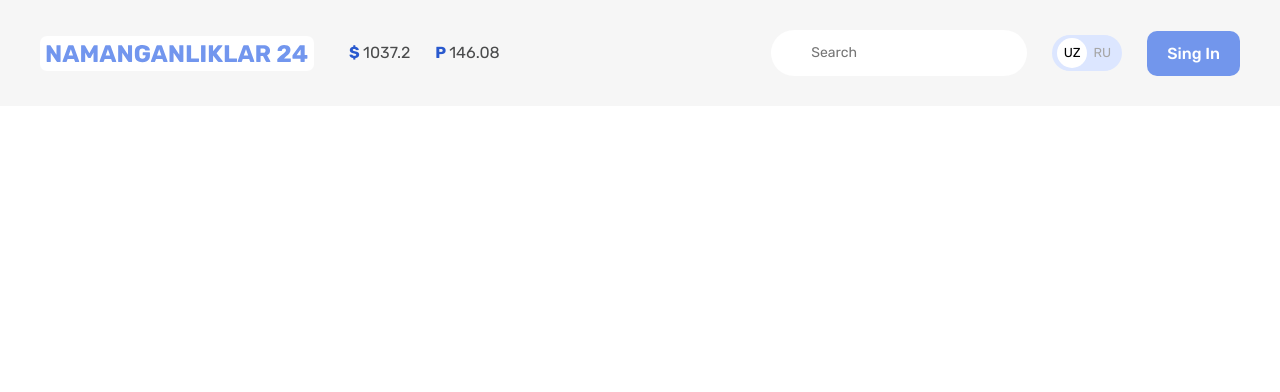
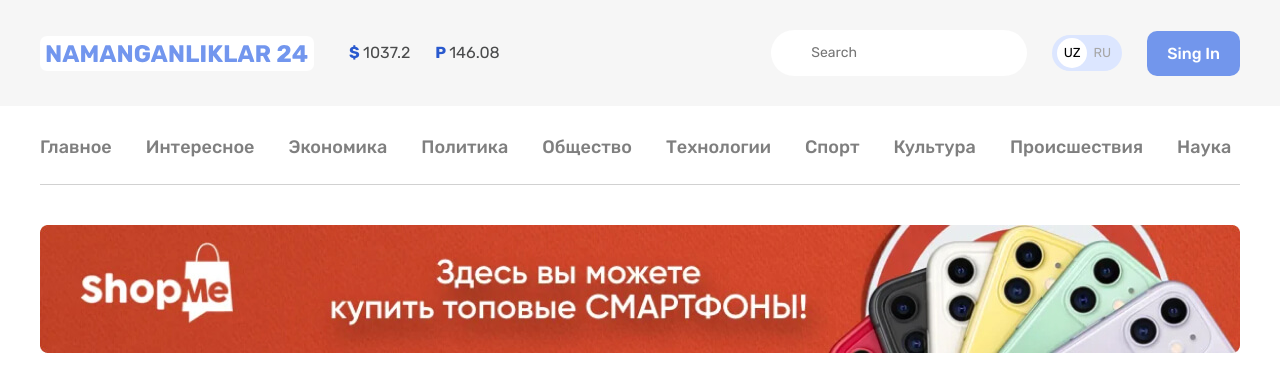
Before and after one commit to ffozilbek/n24-demo, a plain HTML site: page index.html in a window 1280 px wide. Drawn offline with Linux system fonts and the light colour scheme.

Commit message:
add banner

```diff
--- a/css/style.css
+++ b/css/style.css
@@ -62,7 +62,8 @@ img {
 /* SITE-HEADER-TOP */
 .site-header-top {
     background-color:#f6f6f6;
-    padding: 30px 0px
+    padding: 30px 0px;
+    margin-bottom: 10px;
 }
 .site-header-top-container {
     display: flex;
@@ -132,3 +133,32 @@ img {
     background-color:#ffffff;
     color:#000000;
 }
+
+/* SITE-HEADER-BANNER */
+.site-header-banner-list {
+    display: flex;
+    flex-wrap: wrap;
+    list-style: none;
+    border-bottom: 1px solid #d1d1d1;
+    padding: 20px 0px;
+    margin-bottom: 40px;
+}
+
+.site-header-banner-list li:not(:last-child) {
+    margin-right: 34px;
+}
+
+.site-header-banner-list li {
+    margin-bottom: 5px;
+}
+
+.site-header-banner-link {
+    text-decoration: none;
+    font-size: 18px;
+    font-weight: 500;
+    color:#7f7f7f;
+}
+
+.site-banner-img {
+    display: flex;
+}
--- a/index.html
+++ b/index.html
@@ -48,6 +48,26 @@
                 <a href="#" class="button button-primary">Sing In</a>
             </div>
         </div>
+        <div class="container">
+            <ul class="site-header-banner-list">
+                <li><a href="#" class="site-header-banner-link">Главное</a></li>
+                <li><a href="#" class="site-header-banner-link">Интересное</a></li>
+                <li><a href="#" class="site-header-banner-link">Экономика</a></li>
+                <li><a href="#" class="site-header-banner-link">Политика</a></li>
+                <li><a href="#" class="site-header-banner-link">Общество</a></li>
+                <li><a href="#" class="site-header-banner-link">Технологии</a></li>
+                <li><a href="#" class="site-header-banner-link">Спорт</a></li>
+                <li><a href="#" class="site-header-banner-link">Культура</a></li>
+                <li><a href="#" class="site-header-banner-link">Происшествия</a></li>
+                <li><a href="#" class="site-header-banner-link">Наука</a></li>
+            </ul>
+            <aside class="site-header-banner">
+                <a class="site-banner" href="#">
+                    <img class="site-banner-img" src="/img/shopme-banner.jpg" alt="reklama" width="1200" height="128"
+                        srcset="/img/shopme-banner.jpg 1x,/img/shopme-banner@2x.jpg 2x">
+                </a>
+            </aside>
+        </div>
     </header>
 </body>
 
```
Also changed, not shown: img/shopme-banner.jpg (added), img/shopme-banner@2x.jpg (added).
